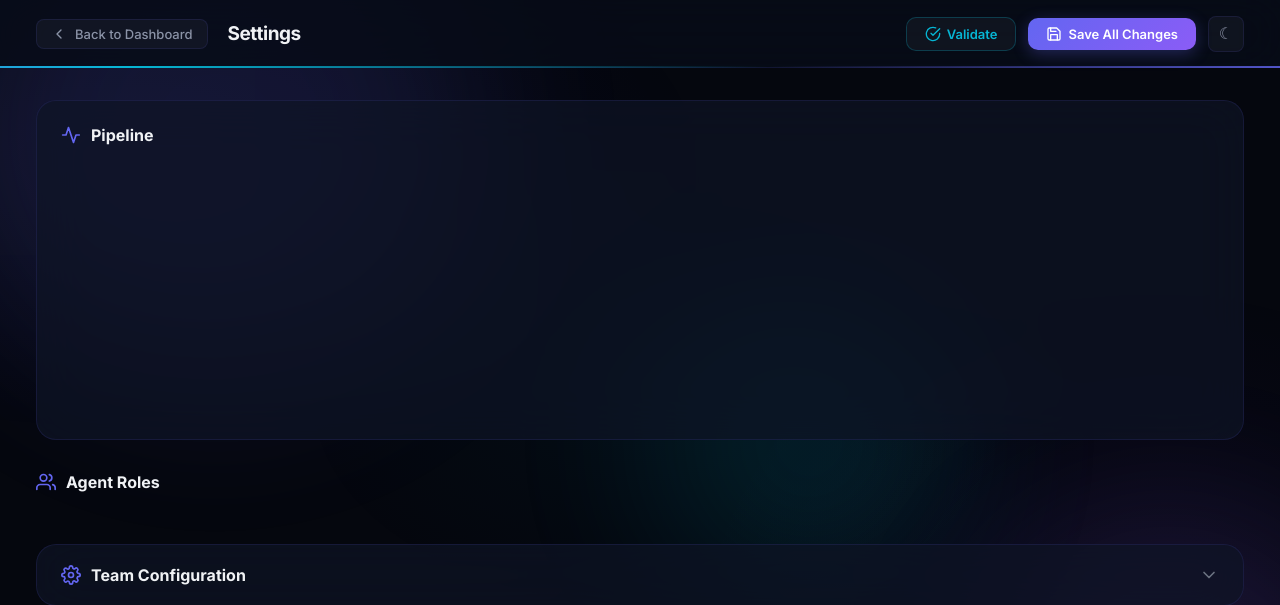
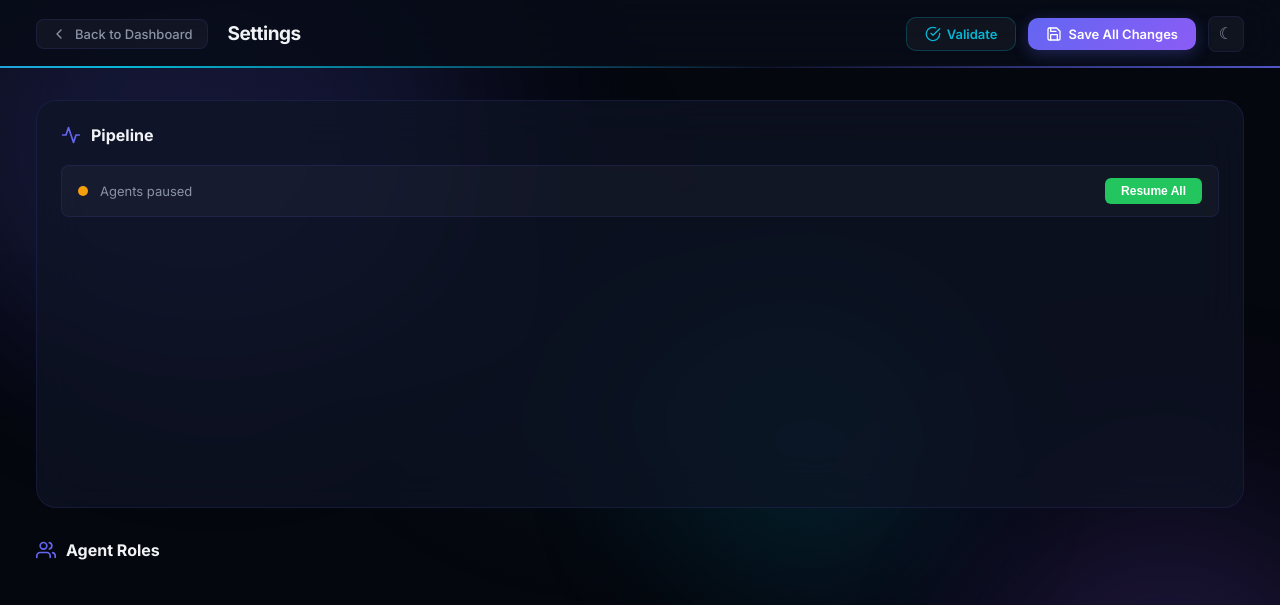
Before and after one commit to nikhilch98/taskbrew, a FastAPI app: page /settings in a window 1280 px wide. Shown: the top 605 px of the page. Run offline with FastAPI, Linux system fonts and the light colour scheme; parts of the project's set-up code (start-up, migrations or seed data) failed here and were passed over; some libraries are stand-ins or nearby versions.

Commit message:
feat: agents start paused on project activation — user must click Resume to run
Co-Authored-By: Claude Sonnet 4.6 <noreply@anthropic.com>

```diff
--- a/src/taskbrew/dashboard/templates/settings.html
+++ b/src/taskbrew/dashboard/templates/settings.html
@@ -1939,6 +1939,13 @@
                 <svg viewBox="0 0 24 24" fill="none" stroke="currentColor" stroke-width="2" stroke-linecap="round" stroke-linejoin="round"><polyline points="22 12 18 12 15 21 9 3 6 12 2 12"/></svg>
                 Pipeline
             </div>
+            <div id="agentControlBar" style="display:flex;align-items:center;gap:12px;margin-bottom:16px;padding:12px 16px;border-radius:8px;background:rgba(255,255,255,0.03);border:1px solid var(--border-subtle,rgba(255,255,255,0.08));">
+                <span id="agentStatusIndicator" style="width:10px;height:10px;border-radius:50%;background:#f59e0b;"></span>
+                <span id="agentStatusText" style="font-size:13px;color:var(--text-secondary,#cbd5e1);">Agents paused</span>
+                <div style="flex:1;"></div>
+                <button id="resumeAllBtn" onclick="resumeAllAgents()" style="padding:6px 16px;border-radius:6px;border:none;background:#22c55e;color:white;cursor:pointer;font-size:12px;font-weight:600;">Resume All</button>
+                <button id="pauseAllBtn" onclick="pauseAllAgents()" style="padding:6px 16px;border-radius:6px;border:none;background:#f59e0b;color:white;cursor:pointer;font-size:12px;font-weight:600;display:none;">Pause All</button>
+            </div>
             <div id="pipelineValidation" style="margin-bottom:8px"></div>
             <svg id="pipelineSvg" class="pipeline-svg" xmlns="http://www.w3.org/2000/svg"></svg>
         </section>
@@ -2378,9 +2385,78 @@
                 } catch (e) { console.error('Failed to load pipeline:', e); }
 
                 renderAll();
+                checkAgentStatus();
             } catch (e) {
                 showToast('Failed to load settings: ' + e.message, 'error');
             }
+        }
+
+        // ================================================================
+        // Agent Resume / Pause Controls
+        // ================================================================
+        var agentsRunning = false;
+
+        async function checkAgentStatus() {
+            try {
+                var resp = await fetch('/api/agents/paused');
+                if (resp.ok) {
+                    var data = await resp.json();
+                    var pausedRoles = data.paused_roles || [];
+                    var totalRoles = (settingsData.roles || []).length;
+                    agentsRunning = pausedRoles.length === 0 && totalRoles > 0;
+                    updateAgentStatusUI();
+                }
+            } catch (e) { /* ignore */ }
+        }
+
+        function updateAgentStatusUI() {
+            var indicator = document.getElementById('agentStatusIndicator');
+            var text = document.getElementById('agentStatusText');
+            var resumeBtn = document.getElementById('resumeAllBtn');
+            var pauseBtn = document.getElementById('pauseAllBtn');
+            if (!indicator || !text) return;
+
+            if (agentsRunning) {
+                indicator.style.background = '#22c55e';
+                text.textContent = 'Agents running';
+                if (resumeBtn) resumeBtn.style.display = 'none';
+                if (pauseBtn) pauseBtn.style.display = '';
+            } else {
+                indicator.style.background = '#f59e0b';
+                text.textContent = 'Agents paused';
+                if (resumeBtn) resumeBtn.style.display = '';
+                if (pauseBtn) pauseBtn.style.display = 'none';
+            }
+        }
+
+        async function resumeAllAgents() {
+            try {
+                var resp = await fetch('/api/agents/resume', {
+                    method: 'POST',
+                    headers: {'Content-Type': 'application/json'},
+                    body: JSON.stringify({role: 'all'}),
+                });
+                if (resp.ok) {
+                    agentsRunning = true;
+                    updateAgentStatusUI();
+                    showToast('All agents resumed', 'success', 2000);
+                }
+            } catch (e) { showToast('Failed to resume agents', 'error'); }
+        }
+
+        async function pauseAllAgents() {
+            try {
+                var resp = await fetch('/api/agents/pause', {
+                    method: 'POST',
+                    headers: {'Content-Type': 'application/json'},
+                    body: JSON.stringify({role: 'all'}),
+                });
+                if (resp.ok) {
+                    agentsRunning = false;
+                    updateAgentStatusUI();
+                    showToast('All agents paused', 'success', 2000);
+                }
+            } catch (e) { showToast('Failed to pause agents', 'error'); }
         }
 
         function renderAll() {
--- a/src/taskbrew/main.py
+++ b/src/taskbrew/main.py
@@ -515,6 +515,10 @@ async def start_agents(orch: Orchestrator):
             task = asyncio.create_task(loop.run())
             orch.agent_tasks.append(task)
             orch._agent_tasks_by_id[instance_id] = (loop, task)
+
+    # Start all agents in paused state — user must click Resume on the dashboard
+    all_role_names = list(orch.roles.keys())
+    orch.instance_manager.pause_all(all_role_names)
 
     # Start auto-scaler if any role has auto_scale enabled
     has_auto_scale = any(
```
